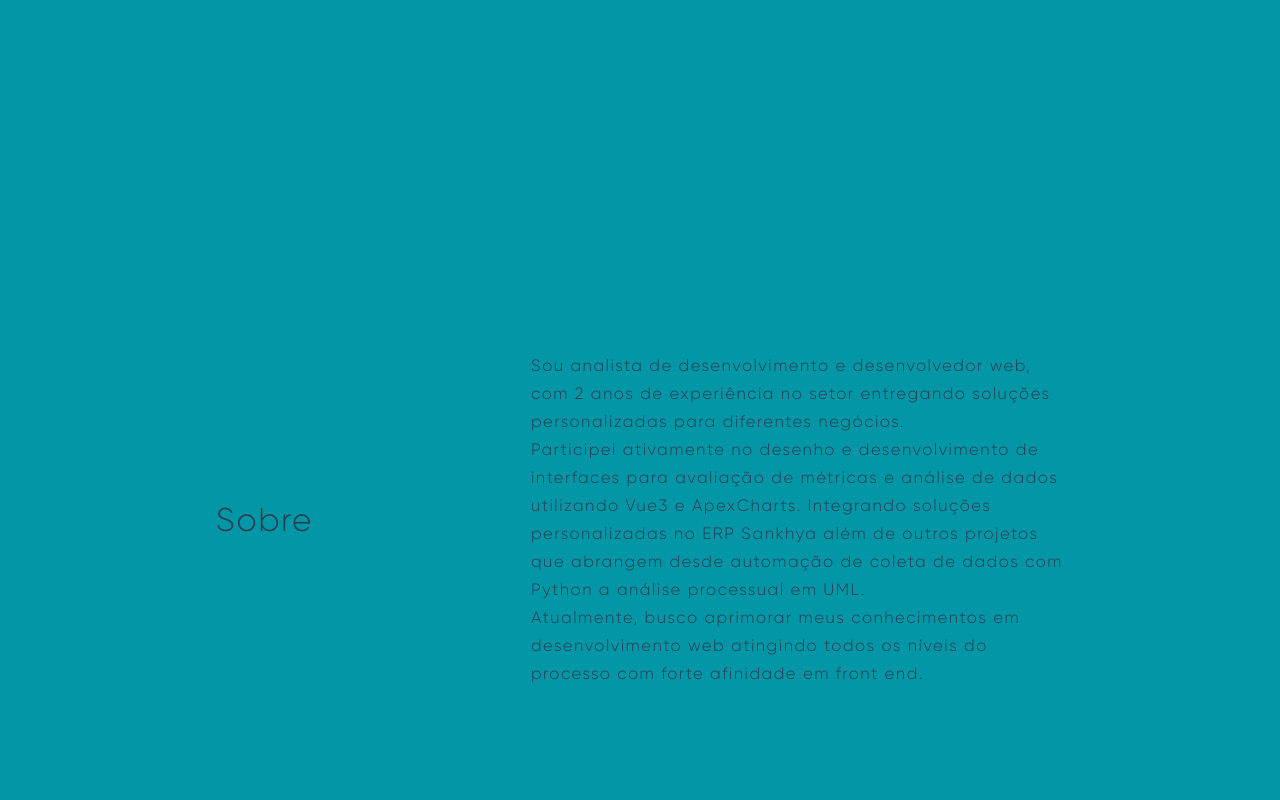
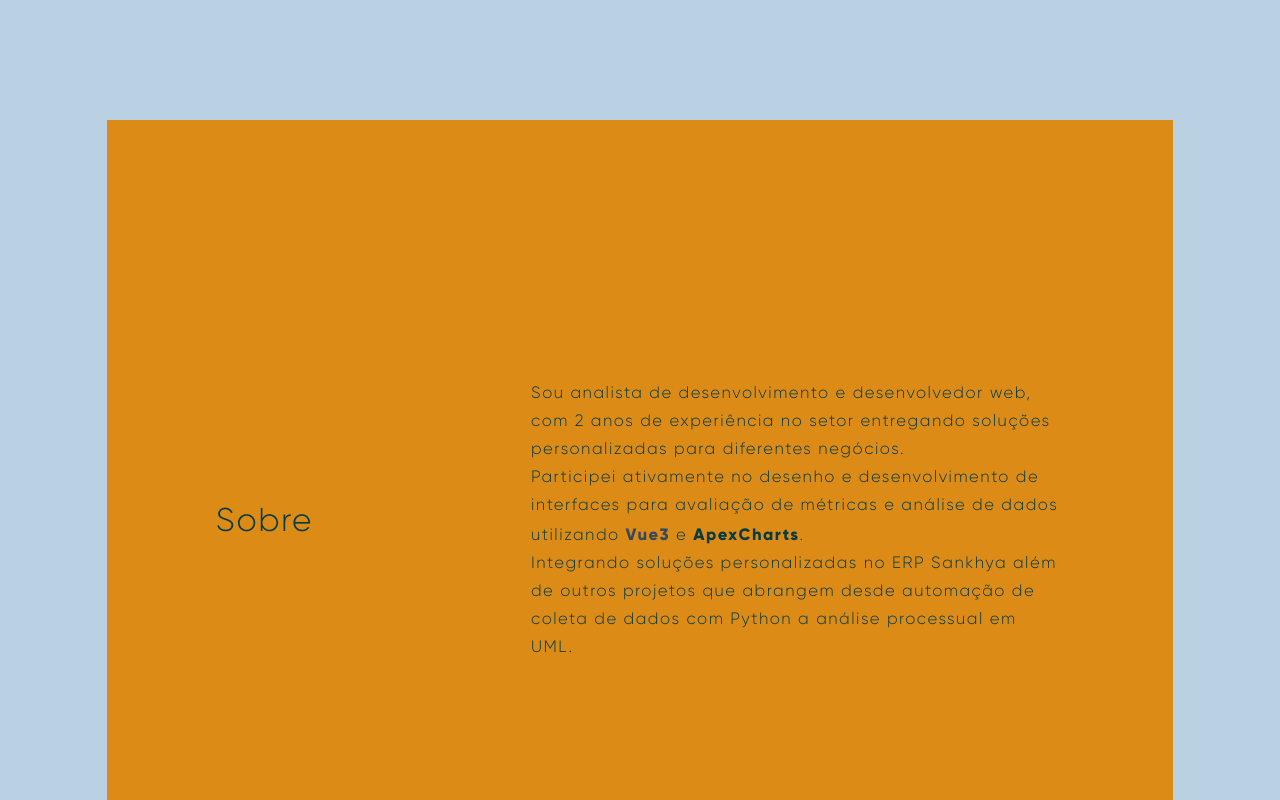
Before and after one commit to cyanoblu/portfolio-app, a Vue app: page / in a window 1280 px wide. Shown: the part 680-1480 px from the top of the page. Built offline with nearby package versions, Linux system fonts and the light colour scheme.

Commit message:
working on theming and emphasis details on about section

```diff
--- a/src/App.vue
+++ b/src/App.vue
@@ -52,7 +52,12 @@ export default defineComponent({
   max-width: 1280px;
 }
 
+#about {
+  background-color: var(--color-section-about);
+}
+
 #experience {
   width: 100%;
+  /* background-color: var(--color-section-exp); */
 }
 </style>
--- a/src/assets/base.css
+++ b/src/assets/base.css
@@ -1,24 +1,33 @@
 /* color palette from <https://github.com/vuejs/theme> */
 :root {
-  --vt-c-white: #0396A6;
-  --vt-c-white-soft: #f8f8f8;
-  --vt-c-white-mute: #0396A6;
+  --vt-c-white: #B9D1E2;
+  --vt-c-white-soft: #b9d1e2bd;
+  --vt-c-white-mute: #B9D1E2;
 
   --vt-c-black: #070D06;
-  --vt-c-black-soft: #2D3133;
+  --vt-c-black-soft: #2d3133;
   --vt-c-black-mute: #070D06;
 
-  --vt-c-indigo: #2c3e50;
+  --pt-c-dark-blue: #053B41;
+  --pt-c-primary-color: #0396A6;
+
+  --pt-c-complementary-1: #DB8B16;
+  --pt-c-complementary-2: #A62303;
+
 
   --vt-c-divider-light-1: rgba(60, 60, 60, 0.29);
   --vt-c-divider-light-2: rgba(60, 60, 60, 0.12);
   --vt-c-divider-dark-1: rgba(84, 84, 84, 0.65);
   --vt-c-divider-dark-2: rgba(84, 84, 84, 0.48);
 
-  --vt-c-text-light-1: var(--vt-c-indigo);
-  --vt-c-text-light-2: rgba(60, 60, 60, 0.66);
-  --vt-c-text-dark-1: var(--vt-c-white);
-  --vt-c-text-dark-2: rgba(235, 235, 235, 0.64);
+  --vt-c-text-light-1: var(--pt-c-dark-blue);
+  --vt-c-text-light-2: var(--vt-c-white);
+  --vt-c-text-dark-1: var(--vt-c-white-soft);
+  --vt-c-text-dark-2: var(--vt-c-black);
+
+  --pt-c-text-vue-light: #35495e;
+  --pt-c-text-vue-dark: #42b883;
+
 
   --media-size: 700px;
 }
@@ -34,6 +43,13 @@
 
   --color-heading: var(--vt-c-text-light-1);
   --color-text: var(--vt-c-text-light-1);
+  --color-text-emph-vue: var(--pt-c-text-vue-light);
+
+  --color-text-nav: var(--vt-c-text-light-2);
+  --color-navbar: var(--pt-c-dark-blue);
+
+  --color-section-about: var(--pt-c-complementary-1);
+  --color-section-exp: var(--pt-c-complementary-2);
 
   --section-gap: 160px;
 }
@@ -48,7 +64,14 @@
     --color-border-hover: var(--vt-c-divider-dark-1);
 
     --color-heading: var(--vt-c-text-dark-1);
-    --color-text: var(--vt-c-text-dark-2);
+    --color-text: var(--vt-c-text-dark-1);
+    --color-text-emph-vue: var(--pt-c-text-vue-dark);
+
+    --color-text-nav: var(--vt-c-text-dark-2);
+    --color-navbar: var(--pt-c-primary-color);
+
+    --color-section-about: transparent;
+    --color-section-exp: transparent;
   }
 }
 
--- a/src/assets/variables.scss
+++ b/src/assets/variables.scss
@@ -1,10 +1,21 @@
-$media-size: 700px;
-$media-size-navbar: 800px;
+/* Colors */
 
 $primary-color: #0396A6;
 $primary-color-light: #04D9D9;
 $primary-color-light2: #03A6A6;
 
 $secondary-color: #012615;
+$tertiary-color: #053B41;
 
 $color-black: #070D06;
+$color-white: #B9D1E2;
+
+/* Media & Sizing */
+
+$media-size: 800px;
+$media-size-navbar: 800px;
+
+/* Components */
+
+/* Navbar */
+$bar-btn-animation-duration: 0.3s
--- a/src/components/ui/NavBar.vue
+++ b/src/components/ui/NavBar.vue
@@ -73,7 +73,7 @@ export default defineComponent({
 @import '../../assets/variables.scss';
 
 .navbar-wrapper {
-  background-color: #0396a6;
+  background-color: var(--color-navbar);
   position: absolute;
   margin-left: -50%;
   width: 100%;
@@ -82,7 +82,6 @@ export default defineComponent({
   transition: height 0.3s ease;
 
   .navbar-list {
-    width: 70%;
     display: flex;
     flex-direction: row;
     list-style: none;
@@ -95,15 +94,14 @@ export default defineComponent({
       width: fit-content;
       a {
         font-size: 1.5em;
-        color: $color-black;
       }
     }
   }
 }
 
 .text-body {
-  fill: $color-black;
-  stroke: $color-black;
+  fill: var(--color-text-nav);
+  stroke: var(--color-text-nav);
   stroke-dashoffset: 0%;
   stroke-dasharray: 0% 50%;
   animation: 0.5s linear normal animate-stroke-out;
@@ -149,7 +147,6 @@ svg text {
   }
   100% {
     stroke-dashoffset: 0%;
-    fill: $color-black;
     stroke-dasharray: 0% 50%;
   }
 }
@@ -174,36 +171,31 @@ svg text {
   .toggle {
     height: 250px;
 
-    #toggle-btn {
-    }
     #btn-bar-1 {
-      /* background-color: red !important; */
       width: 20px;
       height: 4px;
       animation-name: animate-menu-bar-1;
-      animation-duration: 0.4s;
+      animation-duration: $bar-btn-animation-duration;
       animation-timing-function: linear;
       animation-fill-mode: forwards;
     }
     #btn-bar-2 {
-      /* background-color: blue !important; */
       width: 20px;
       height: 4px;
       top: -2px;
       left: 4px;
       animation-name: animate-menu-bar-2;
-      animation-duration: 0.4s;
+      animation-duration: $bar-btn-animation-duration;
       animation-timing-function: linear;
       animation-fill-mode: forwards;
     }
     #btn-bar-3 {
-      /* background-color: green !important; */
       width: 20px;
       height: 4px;
       top: 7px;
       left: 4px;
       animation-name: animate-menu-bar-3;
-      animation-duration: 0.4s;
+      animation-duration: $bar-btn-animation-duration;
       animation-timing-function: linear;
       animation-fill-mode: forwards;
     }
@@ -215,7 +207,6 @@ svg text {
     display: inline;
     background-color: transparent;
     margin-left: 4px;
-    /* border: none; */
 
     #btn-bar-container {
       position: relative;
@@ -232,7 +223,7 @@ svg text {
     left: 4px;
     transform-origin: -1px 6px;
     animation-name: animate-menu-bar-1-reversed;
-    animation-duration: 0.4s;
+    animation-duration: $bar-btn-animation-duration;
     animation-timing-function: linear;
   }
   #btn-bar-2 {
@@ -243,7 +234,7 @@ svg text {
     top: -2px;
     left: 4px;
     animation-name: animate-menu-bar-2-reversed;
-    animation-duration: 0.4s;
+    animation-duration: $bar-btn-animation-duration;
     animation-timing-function: linear;
   }
   #btn-bar-3 {
@@ -255,7 +246,7 @@ svg text {
     left: 4px;
     transform-origin: -1px -2px;
     animation-name: animate-menu-bar-3-reversed;
-    animation-duration: 0.4s;
+    animation-duration: $bar-btn-animation-duration;
     animation-timing-function: linear;
   }
   @keyframes animate-menu-bar-1-reversed {
--- a/src/stores/AboutStore.ts
+++ b/src/stores/AboutStore.ts
@@ -14,13 +14,17 @@ export const useAboutStore = defineStore( 'about', () => {
     const ptbr = ref({
         about : {
             title: 'Sobre',
+            conjunction: 'e',
+            emphasis1: 'Vue3',
+            emphasis2: 'ApexCharts',
             p1: `Sou analista de desenvolvimento e desenvolvedor web, com 2 anos de experiência no setor
             entregando soluções personalizadas para diferentes negócios.`,
             p2: `Participei ativamente no desenho e desenvolvimento de interfaces para avaliação de métricas
-            e análise de dados utilizando Vue3 e ApexCharts. Integrando soluções personalizadas no ERP
+            e análise de dados utilizando `,
+            p3: `Integrando soluções personalizadas no ERP
             Sankhya além de outros projetos que abrangem desde automação de coleta de dados com Python a
             análise processual em UML.`,
-            p3: `Atualmente, busco aprimorar meus conhecimentos em desenvolvimento web atingindo todos os
+            p4: `Atualmente, busco aprimorar meus conhecimentos em desenvolvimento web atingindo todos os
             níveis do processo com forte afinidade em front end.`,
         } as About
     })
@@ -47,7 +51,12 @@ export const useAboutStore = defineStore( 'about', () => {
 
 interface About {
     title: string,
-    p1: string
-    p2: string
-    p3: string
+    conjunction: string,
+    emphasis1: string,
+    emphasis2: string,
+    p1: string,
+    p2: string,
+    p3: string,
+    p4: string,
+
 }
--- a/src/views/AboutView.vue
+++ b/src/views/AboutView.vue
@@ -5,7 +5,13 @@
     </div>
     <div class="about-flex-item">
       <p>{{ useAbout.content.about.p1 }}</p>
-      <p>{{ useAbout.content.about.p2 }}</p>
+      <p>
+        {{ useAbout.content.about.p2 }}
+        <a class="emphasis emph1">{{ useAbout.content.about.emphasis1 }}</a>
+        {{ useAbout.content.about.conjunction }}
+        <a class="emphasis emph2">{{ useAbout.content.about.emphasis2 }}</a
+        >.
+      </p>
       <p>{{ useAbout.content.about.p3 }}</p>
     </div>
   </div>
@@ -43,6 +49,14 @@ h2 {
   font-size: 2em;
 }
 
+.emphasis {
+  font-family: Gilroy;
+}
+
+.emph1 {
+  color: var(--color-text-emph-vue);
+}
+
 @media (max-width: $media-size) {
   .content {
     flex-direction: column;
```
